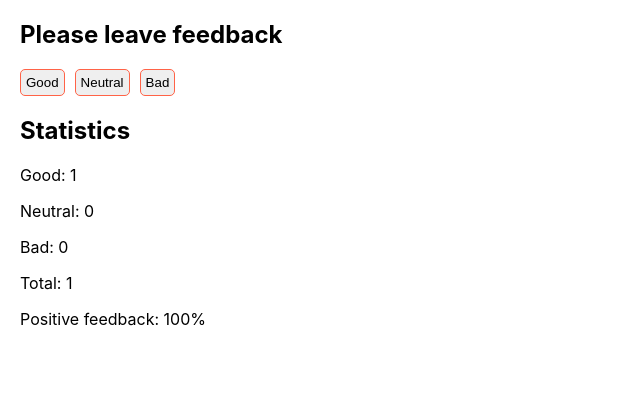
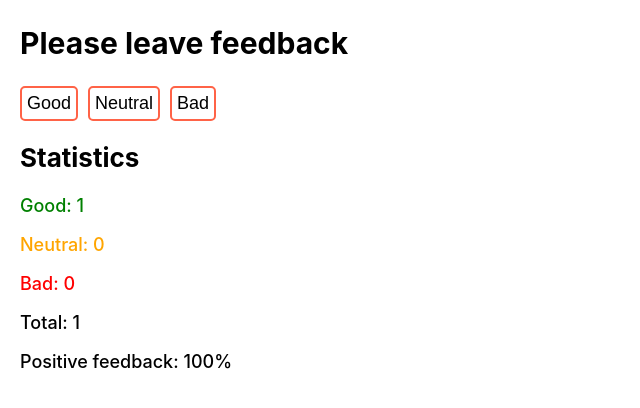
Before and after one commit to Tiomasik/goit-react-hw-02-feedback, a React (Create React App) app: page / in a window 1280 px wide. Both pictures are taken after a click on the button "Good". Shown: the top 408 px of the page, without its empty margins (0-640 px from the left). Built offline with nearby package versions, Linux system fonts and the light colour scheme.

Commit message:
made the 1st task

```diff
--- a/src/components/Feedback/FeedbackOptions.jsx
+++ b/src/components/Feedback/FeedbackOptions.jsx
@@ -6,7 +6,6 @@ const FeedbackOptions = ({ countGoodFeedback, countNeutralFeedback, countBadFeed
                 <button type='button' onClick={countNeutralFeedback}>Neutral</button>
                 <button type='button' onClick={countBadFeedback}>Bad</button>
             </List>
-
 }
 
 export default FeedbackOptions
--- a/src/components/Feedback/FeedbackOptions.styled.jsx
+++ b/src/components/Feedback/FeedbackOptions.styled.jsx
@@ -6,9 +6,11 @@ export const List = styled.div `
 
     button {
         cursor: pointer;
+        font-size: 18px;
         padding: 5px;
-        border: 1px solid tomato;
+        border: 2px solid tomato;
         border-radius: 5px;
+        background-color: transparent;
 
         :hover {
             background-color: tomato;
--- a/src/components/Feedback/Notification.jsx
+++ b/src/components/Feedback/Notification.jsx
@@ -1,7 +1,8 @@
 import PropTypes from 'prop-types';
+import { Message } from './Notification.styled'
 
 const Notification = ({ message }) => (
-  <p>{ message }</p>
+  <Message>{ message }</Message>
 );
 
 Notification.propTypes = {
--- a/src/components/Feedback/Notification.styled.jsx
+++ b/src/components/Feedback/Notification.styled.jsx
@@ -0,0 +1,7 @@
+import styled from 'styled-components';
+
+export const Message = styled.div `
+    font-size: 22px;
+    color: tomato;
+    font-weight: 500;
+`
--- a/src/components/Feedback/Section.styled.jsx
+++ b/src/components/Feedback/Section.styled.jsx
@@ -2,4 +2,8 @@ import styled from 'styled-components';
 
 export const StyleSection = styled.section `
     padding-left: 20px;
+
+    h2 {
+        font-size: 30px;
+    }
 `
--- a/src/components/Feedback/Statistics.jsx
+++ b/src/components/Feedback/Statistics.jsx
@@ -1,18 +1,19 @@
 import PropTypes from 'prop-types';
 import Notification from './Notification'
+import { StyleStatistics, StyleGood, StyleNeutral, StyleBad } from './Statistics.styled'
 
 const Statistics = ({ good, neutral, bad, total, positivePercentage }) => {
-    return <div>
+    return <StyleStatistics>
                 <h2>Statistics</h2>
                 {total === 0 ? (<Notification message="There is no feedback"></Notification>) :
-                    (<div>
-                        <p>Good: { good }</p>
-                        <p>Neutral: {neutral}</p>
-                        <p>Bad: {bad}</p>
-                        <p>Total: {total}</p>
-                        <p>Positive feedback: { positivePercentage }%</p>
-                    </div>)}
-            </div>
+                (<div>
+                    <StyleGood>Good: { good }</StyleGood>
+                    <StyleNeutral>Neutral: {neutral}</StyleNeutral>
+                    <StyleBad>Bad: {bad}</StyleBad>
+                    <p>Total: {total}</p>
+                    <p>Positive feedback: { positivePercentage }%</p>
+                </div>)}
+            </StyleStatistics>
 
 }
 
--- a/src/components/Feedback/Statistics.styled.jsx
+++ b/src/components/Feedback/Statistics.styled.jsx
@@ -0,0 +1,25 @@
+import styled from 'styled-components';
+
+export const StyleStatistics = styled.div `
+    h2 {
+        font-size: 26px;
+    }
+
+    p {
+        margin-top: 0;
+        font-size: 18px;
+        font-weight: 500;
+    }
+`
+
+export const StyleGood = styled.p `
+    color: green;
+`
+
+export const StyleNeutral = styled.p `
+    color: orange;
+`
+
+export const StyleBad = styled.p `
+    color: red;
+`
```
Also changed, not shown: src/components/App.jsx (+14 -5 lines).
